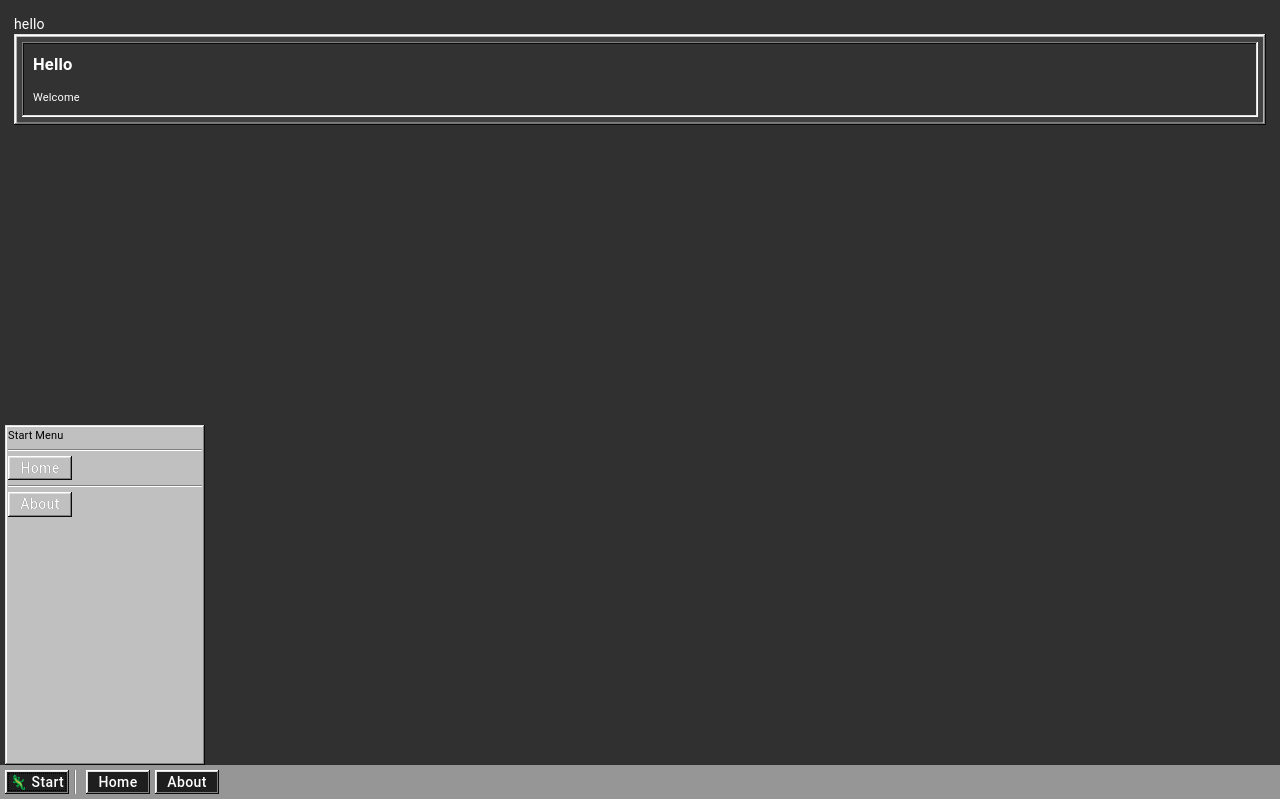
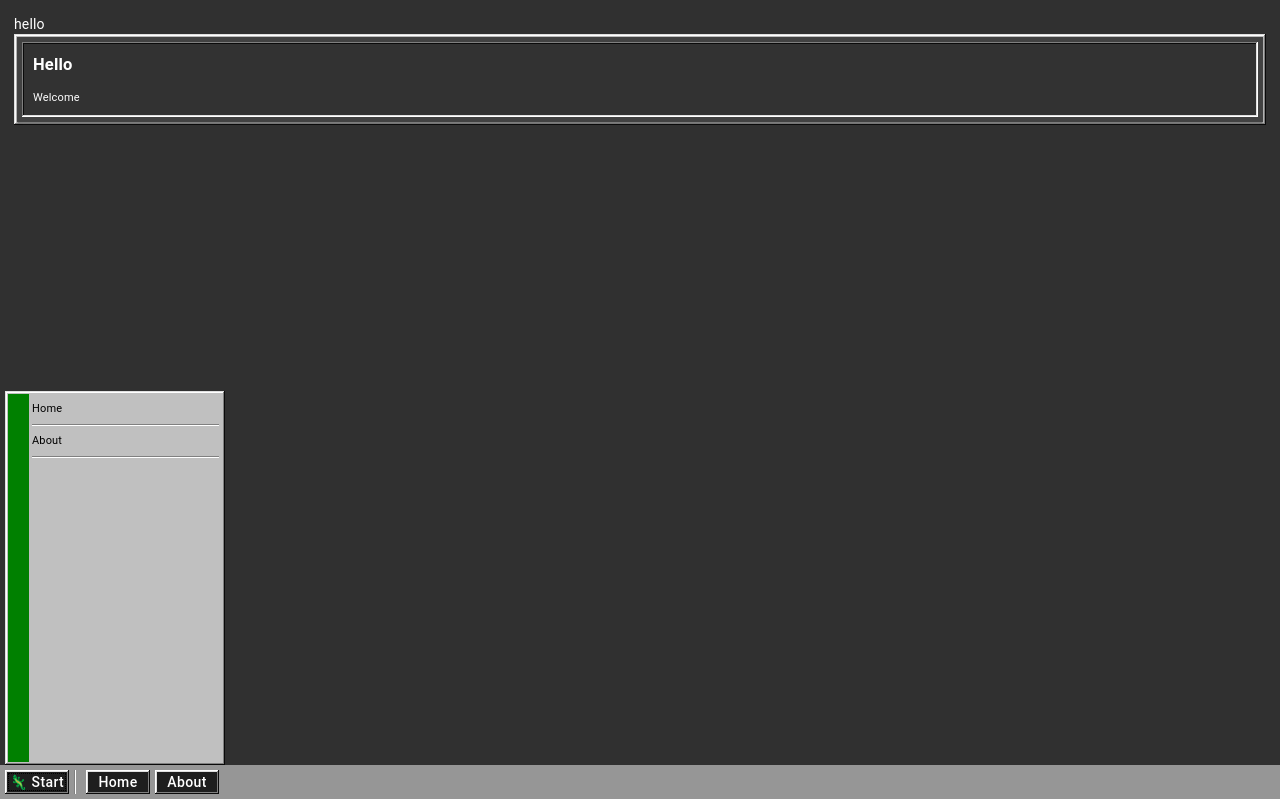
Before and after one commit to EagleLizard/ezd-web, a React (Vite) app: page / in a window 1280 px wide. Both pictures are taken after a click on the button "🦎 Start". Built offline with nearby package versions, Linux system fonts and the light colour scheme.

Commit message:
add start menu banner, update secondary start menu container to darker green

```diff
--- a/src/top-nav/start-menu/start-menu.scss
+++ b/src/top-nav/start-menu/start-menu.scss
@@ -1,17 +1,44 @@
 
 @import '../../shared.scss';
 
+$start-menu-secondary-color: green;
+
 .start-menu {
-  color: black;
-  background-color: rgb(192, 192, 192);
+  display: flex;
+  // color: black;
+  // background-color: rgb(192, 192, 192);
+  background-color: rgb(100, 100, 100);
   margin-bottom: 5px;
-  min-width: 200px;
-  min-height: 340px;
+  // min-width: 200px;
+  min-width: 20em;
+  // min-height: 340px;
+  min-height: 34em;
   padding: 5px;
+
+  .left-banner {
+    min-width: 21px;
+    background-color: $start-menu-secondary-color;
+  }
   .horizontal-divider {
     border-top: 1px solid rgb(128, 128, 128);
     border-bottom: 1px solid rgb(255, 255, 255);
-    margin: 5px 0px;
+    margin: 0px 3px;
   }
-
+  .start-menu-container  {
+    flex: 1 1;
+    .start-menu-link {
+      text-decoration: none;
+      color: black;
+      .start-menu-item-content {
+        padding: 0 3px;
+        min-height: 30px;
+        display: flex;
+        align-items: center;
+        &:hover {
+          background-color: $start-menu-secondary-color;
+          color: white;
+        }
+      }
+    }
+  }
 }
--- a/src/top-nav/start-menu/start-menu.tsx
+++ b/src/top-nav/start-menu/start-menu.tsx
@@ -2,6 +2,11 @@ import React from 'react';
 import './start-menu.scss';
 import { Link } from '@tanstack/react-router';
 import { EzdButton } from '../../components/ezd-button/ezd-button';
+
+
+type StartMenuItem = {
+
+};
 
 type StartMenuProps = {
 
@@ -11,28 +16,36 @@ export const StartMenu = React.forwardRef<HTMLDivElement, StartMenuProps>(
   function StartMenu(props: StartMenuProps, ref) {
     return (
       <div className="start-menu window" ref={ref}>
+        <div className="left-banner">
+
+        </div>
         <div className="start-menu-container">
-          Start Menu
+          <div className="start-menu-item">
+            <Link
+              to="/"
+              className="start-menu-link"
+            >
+              <div className="start-menu-item-content">
+                Home
               </div>
-        <div
-          className="horizontal-divider"
-        />
-        <div className="top-nav-btn">
-          <Link to="/">
-            <EzdButton>
-              Home
-            </EzdButton>
             </Link>
           </div>
           <div
             className="horizontal-divider"
           />
-        <div className="top-nav-btn">
-          <Link to="/about">
-            <EzdButton>
+          <div className="start-menu-item">
+            <Link
+              to="/about"
+              className="start-menu-link"
+            >
+              <div className="start-menu-item-content">
                 About
-            </EzdButton>
+              </div>
             </Link>
+          </div>
+          <div
+            className="horizontal-divider"
+          />
         </div>
       </div>
     );
```
Lines whose indentation alone changed are shown as unchanged.
